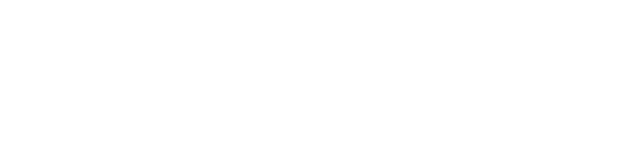
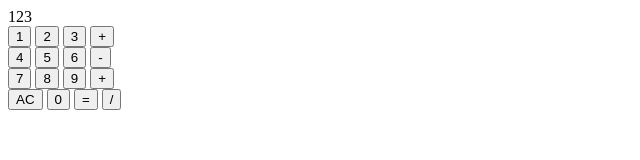
Before and after one commit to KrunalDarekar/calculator, a plain HTML site: page index.html in a window 1280 px wide. Shown: the whole page, without its empty margins (0-640 px from the left). Drawn offline with Linux system fonts and the light colour scheme.

Commit message:
Add the skeleton of the calculator

```diff
--- a/index.html
+++ b/index.html
@@ -9,6 +9,36 @@
     <script src="script.js" defer></script>
 </head>
 <body>
-
+    <div class="background">
+        <div class="calculator">
+            <div class="display">123</div>
+            <div class="keypad">
+                <div class="row">
+                    <button class="digit">1</button>
+                    <button class="digit">2</button>
+                    <button class="digit">3</button>
+                    <button class="operator">+</button>
+                </div>
+                <div class="row">
+                    <button class="digit">4</button>
+                    <button class="digit">5</button>
+                    <button class="digit">6</button>
+                    <button class="operator">-</button>
+                </div>
+                <div class="row">
+                    <button class="digit">7</button>
+                    <button class="digit">8</button>
+                    <button class="digit">9</button>
+                    <button class="operator">+</button>
+                </div>
+                <div class="row">
+                    <button class="allClear">AC</button>
+                    <button class="digit">0</button>
+                    <button class="equals">=</button>
+                    <button class="operator">/</button>
+                </div>
+            </div>
+        </div>
+    </div>
 </body>
 </html>
```
